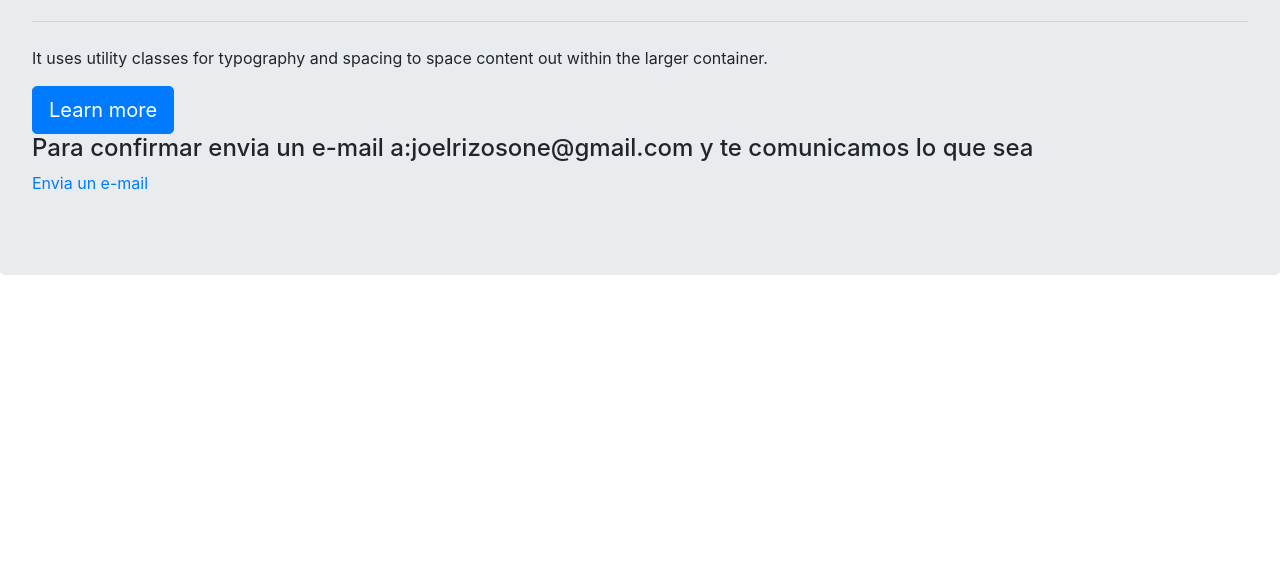
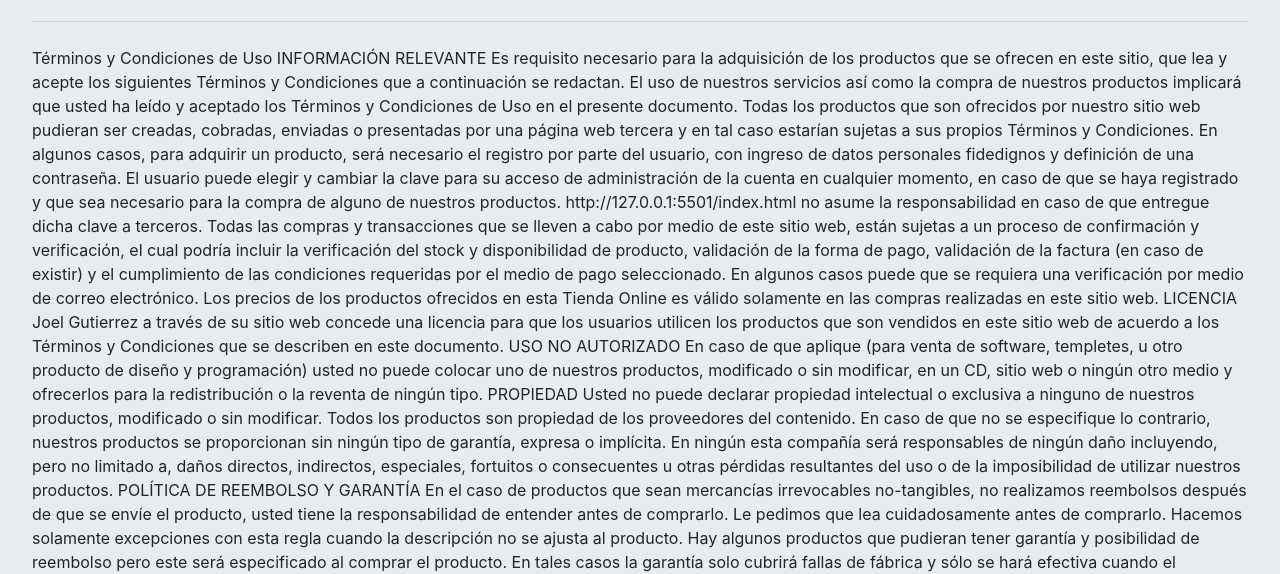
Before and after one commit to joel-guti/html_1, a plain HTML site: page condicioneslegales.html in a window 1280 px wide. Shown: the part 228-802 px from the top of the page. Drawn offline with nearby package versions, Linux system fonts and the light colour scheme.

Commit message:
añadidas condiciones lagales

```diff
--- a/assets/css/estilos.css
+++ b/assets/css/estilos.css
@@ -15,3 +15,8 @@
     border: rgb(6, 6, 255);
     background-color: lime;
 }
+
+.Condiciones {
+    color: orange;
+    background-color: palegoldenrodx;
+}
--- a/condicioneslegales.html
+++ b/condicioneslegales.html
@@ -55,8 +55,30 @@
         <iframe width="420"  height="315" src="https://youtu.be/mfqgqG4BRog"></iframe>
             <p class="lead">This is a simple hero unit, a simple jumbotron-style component for calling extra attention to featured content or information.</p>
             <hr class="my-4">
-            <p>It uses utility classes for typography and spacing to space content out within the larger container.</p>
-            <a class="btn btn-primary btn-lg" href="nuestroscursos.html" role="button">Learn more</a>
+            <p>Términos y Condiciones de Uso INFORMACIÓN RELEVANTE Es requisito necesario para la adquisición de los productos que se ofrecen en este sitio, que lea y acepte los siguientes Términos y Condiciones que a continuación se redactan. El uso de
+                nuestros servicios así como la compra de nuestros productos implicará que usted ha leído y aceptado los Términos y Condiciones de Uso en el presente documento. Todas los productos que son ofrecidos por nuestro sitio web pudieran ser creadas,
+                cobradas, enviadas o presentadas por una página web tercera y en tal caso estarían sujetas a sus propios Términos y Condiciones. En algunos casos, para adquirir un producto, será necesario el registro por parte del usuario, con ingreso
+                de datos personales fidedignos y definición de una contraseña. El usuario puede elegir y cambiar la clave para su acceso de administración de la cuenta en cualquier momento, en caso de que se haya registrado y que sea necesario para la
+                compra de alguno de nuestros productos. http://127.0.0.1:5501/index.html no asume la responsabilidad en caso de que entregue dicha clave a terceros. Todas las compras y transacciones que se lleven a cabo por medio de este sitio web, están
+                sujetas a un proceso de confirmación y verificación, el cual podría incluir la verificación del stock y disponibilidad de producto, validación de la forma de pago, validación de la factura (en caso de existir) y el cumplimiento de las
+                condiciones requeridas por el medio de pago seleccionado. En algunos casos puede que se requiera una verificación por medio de correo electrónico. Los precios de los productos ofrecidos en esta Tienda Online es válido solamente en las
+                compras realizadas en este sitio web. LICENCIA Joel Gutierrez a través de su sitio web concede una licencia para que los usuarios utilicen los productos que son vendidos en este sitio web de acuerdo a los Términos y Condiciones que se
+                describen en este documento. USO NO AUTORIZADO En caso de que aplique (para venta de software, templetes, u otro producto de diseño y programación) usted no puede colocar uno de nuestros productos, modificado o sin modificar, en un CD,
+                sitio web o ningún otro medio y ofrecerlos para la redistribución o la reventa de ningún tipo. PROPIEDAD Usted no puede declarar propiedad intelectual o exclusiva a ninguno de nuestros productos, modificado o sin modificar. Todos los productos
+                son propiedad de los proveedores del contenido. En caso de que no se especifique lo contrario, nuestros productos se proporcionan sin ningún tipo de garantía, expresa o implícita. En ningún esta compañía será responsables de ningún daño
+                incluyendo, pero no limitado a, daños directos, indirectos, especiales, fortuitos o consecuentes u otras pérdidas resultantes del uso o de la imposibilidad de utilizar nuestros productos. POLÍTICA DE REEMBOLSO Y GARANTÍA En el caso de
+                productos que sean mercancías irrevocables no-tangibles, no realizamos reembolsos después de que se envíe el producto, usted tiene la responsabilidad de entender antes de comprarlo. Le pedimos que lea cuidadosamente antes de comprarlo.
+                Hacemos solamente excepciones con esta regla cuando la descripción no se ajusta al producto. Hay algunos productos que pudieran tener garantía y posibilidad de reembolso pero este será especificado al comprar el producto. En tales casos
+                la garantía solo cubrirá fallas de fábrica y sólo se hará efectiva cuando el producto se haya usado correctamente. La garantía no cubre averías o daños ocasionados por uso indebido. Los términos de la garantía están asociados a fallas
+                de fabricación y funcionamiento en condiciones normales de los productos y sólo se harán efectivos estos términos si el equipo ha sido usado correctamente. Esto incluye: – De acuerdo a las especificaciones técnicas indicadas para cada
+                producto. – En condiciones ambientales acorde con las especificaciones indicadas por el fabricante. – En uso específico para la función con que fue diseñado de fábrica. – En condiciones de operación eléctricas acorde con las especificaciones
+                y tolerancias indicadas. COMPROBACIÓN ANTIFRAUDE La compra del cliente puede ser aplazada para la comprobación antifraude. También puede ser suspendida por más tiempo para una investigación más rigurosa, para evitar transacciones fraudulentas.
+                PRIVACIDAD Este http://127.0.0.1:5501/index.html garantiza que la información personal que usted envía cuenta con la seguridad necesaria. Los datos ingresados por usuario o en el caso de requerir una validación de los pedidos no serán
+                entregados a terceros, salvo que deba ser revelada en cumplimiento a una orden judicial o requerimientos legales. La suscripción a boletines de correos electrónicos publicitarios es voluntaria y podría ser seleccionada al momento de crear
+                su cuenta. Joel Gutierrez reserva los derechos de cambiar o de modificar estos términos sin previo aviso. Estas terminos y condiciones se han generado en terminosycondicionesdeusoejemplo.com.</p>
+            <button type="button" class="btn btn-success">Success</button>3
+            <button type="button" class="btn btn-danger">Danger</button>
+
             <h4> Para confirmar envia un e-mail a:joelrizosone@gmail.com y te comunicamos lo que sea</h4>
             <p><a href="joelrizosone@gmail.com">Envia un e-mail</a></p>
     </div>
```
Also changed, not shown: cursohtml.html (+1 -1 lines).
